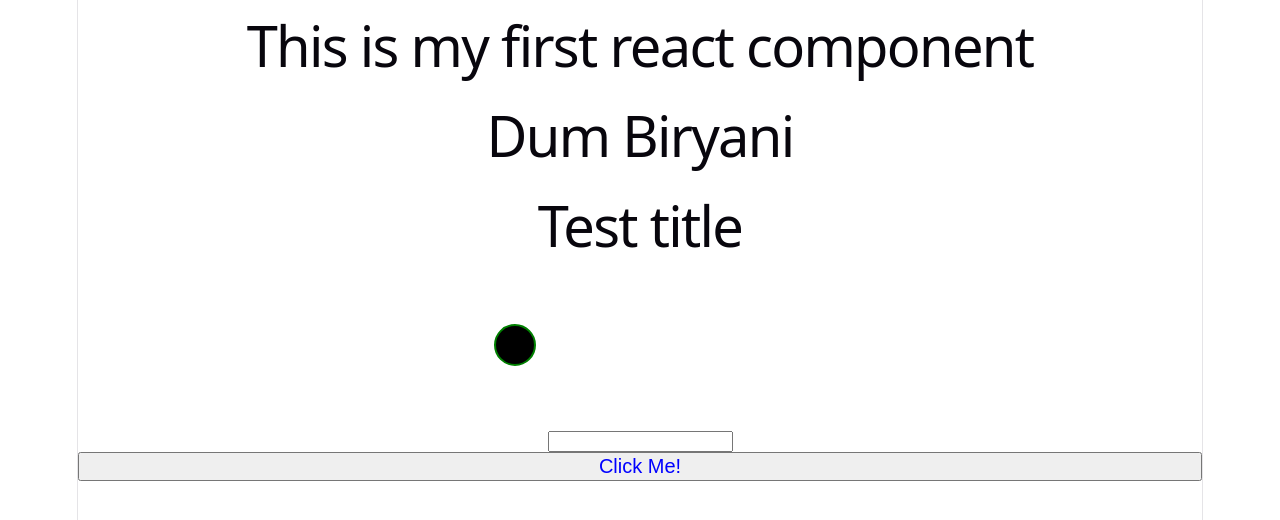
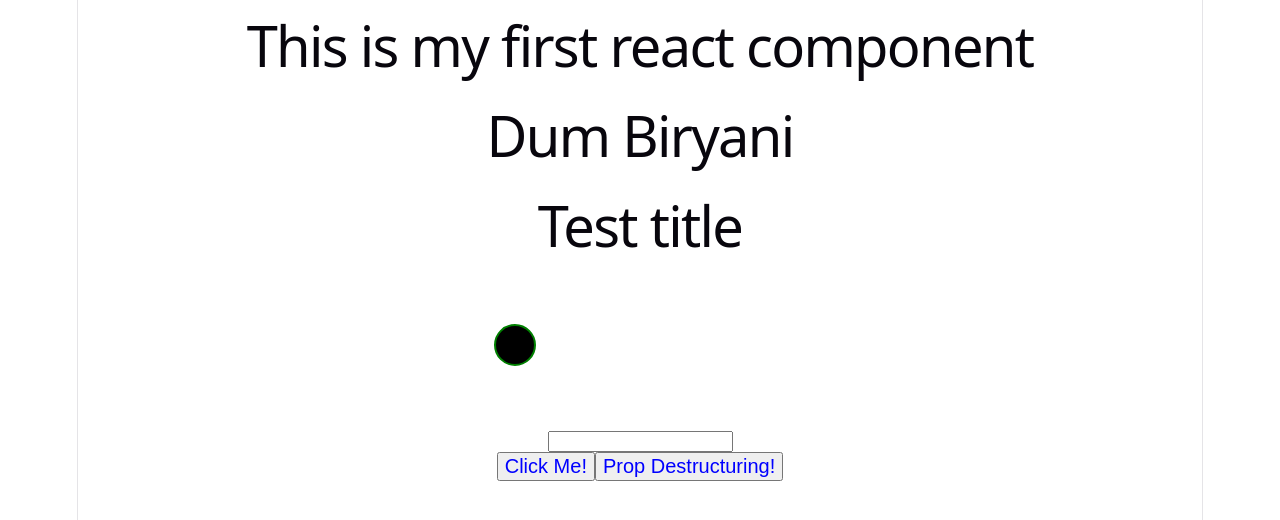
Before and after one commit to surajmondal2005/react-playground, a React (Vite) app in the folder my-first-react-app/: page / in a window 1280 px wide. Shown: the top 520 px of the page. Built offline with nearby package versions, Linux system fonts and the light colour scheme.

Commit message:
Props using destructuring

```diff
--- a/my-first-react-app/src/Props.jsx
+++ b/my-first-react-app/src/Props.jsx
@@ -5,6 +5,20 @@ function Button(props) {
   };
   return <button style={buttonStyle}>{props.text}</button>;
 }
+
+function Button1({text, color, fontSize}) {
+  const buttonStyle = {
+    color,
+    fontSize: fontSize + "px",
+  };
+  return <button style={buttonStyle}>{text}</button>;
+}
+
 export default function Props() {
-  return <Button text="Click Me!" color="blue" fontSize={20} />;
+  return (
+    <div>
+      <Button text="Click Me!" color="blue" fontSize={20} />
+      <Button1 text="Prop Destructuring!" color="blue" fontSize={20} />
+    </div>
+  );
 }
```
